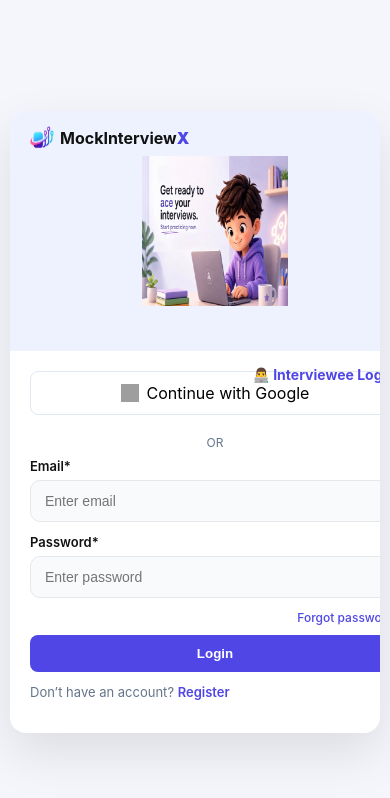
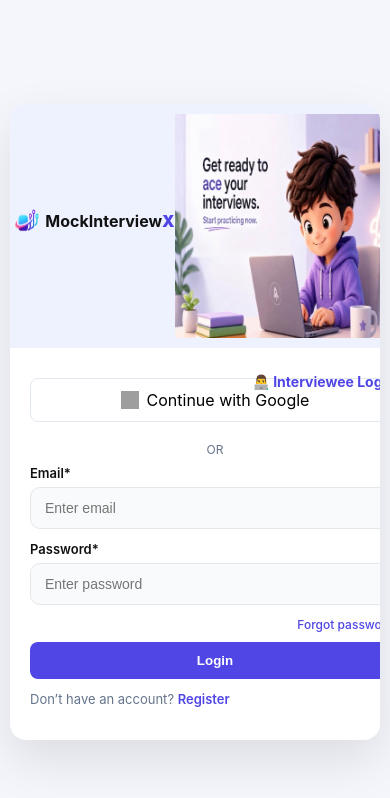
Before and after one commit to MuskanMehta-2006/MockInterviewX_frontend, a React (Create React App) app: page /login in a window 390 px wide. Shown: the top 798 px of the page. Built offline with nearby package versions, Linux system fonts and the light colour scheme; grey boxes are pictures that could not be loaded.

Commit message:
add ui changes

```diff
--- a/src/pages/Login.jsx
+++ b/src/pages/Login.jsx
@@ -143,24 +143,26 @@ const handleLogin = async () => {
 
    card: {
   width: isMobile ? "100%" : "900px",
-  flexDirection: isMobile ? "column" : "row", // ⭐ main fix
+  flexDirection: isMobile ? "column" : "row",
   minHeight: isMobile ? "auto" : "520px",
   display: "flex",
   borderRadius: "16px",
   overflow: "hidden",
   background: "white",
   boxShadow: "0 20px 50px rgba(0,0,0,0.1)",
+  gap: isMobile ? "10px" : "0", // ⭐ spacing fix
 },
 
     left: {
   width: isMobile ? "100%" : "50%",
-  height: isMobile ? "200px" : "auto", // ⭐ mobile fix
-  position: "relative",
+  height: isMobile ? "auto" : "auto", // ❌ remove fixed 200px
+  minHeight: isMobile ? "180px" : "auto", // ⭐ controlled height
   background: "#eef2ff",
   display: "flex",
   justifyContent: "center",
   alignItems: "center",
-  padding: "20px",
+  padding: isMobile ? "10px" : "20px",
+  position: "relative",
 },
    right: {
   width: isMobile ? "100%" : "50%",
@@ -236,7 +238,8 @@ inputFocus: {
     display: "flex",
     alignItems: "center",
     gap: "6px",
-              position: "absolute",
+    position: isMobile ? "static" : "absolute", // ⭐ FIX
+    marginBottom: isMobile ? "10px" : "0",
     top: "15px",
     left: "20px",
   }}
@@ -257,7 +260,9 @@ inputFocus: {
   src={role === "interviewer" ? "/login-interviewer.png" : "/login.png"}
   alt="auth"
  style={{
-  height: isMobile ? "150px" : "400px",
+    width: "100%",
+    maxWidth: isMobile ? "220px" : "400px", // ⭐ IMPORTANT
+    height: "auto",
     objectFit: "contain"
   }}
 />
```
Lines whose indentation alone changed are shown as unchanged.
